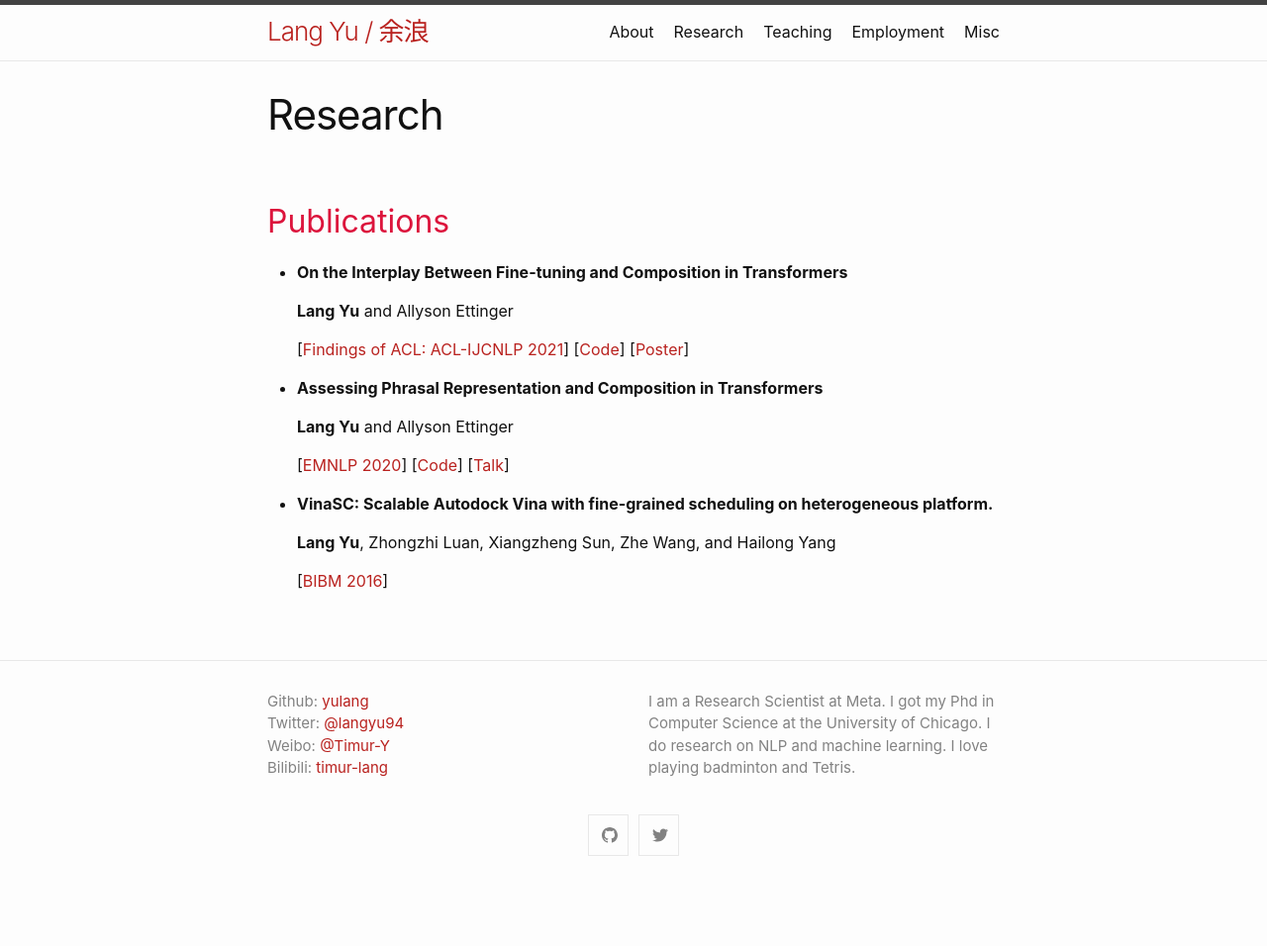
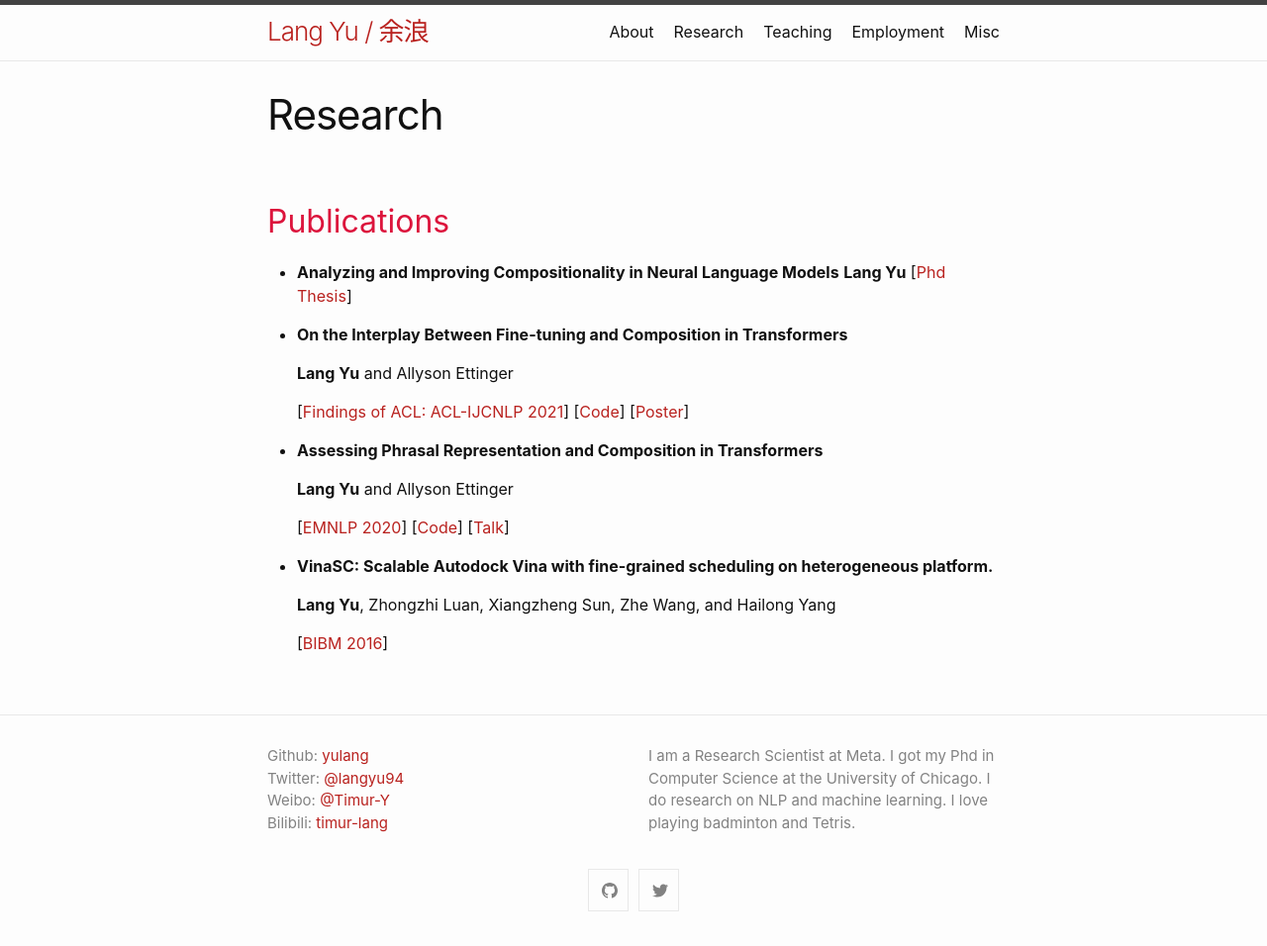
Before and after one commit to yulang/yulang.github.io, a Jekyll site: the page built from iz_01_research.markdown, in a window 1280 px wide. Shown: the whole page at 99% size. Built offline with Jekyll 4.4.1, drawn with Linux system fonts in a browser that asks for light colours; before the commit the page ends 900 px from its top, so only the background shows below that.

Commit message:
update publication

```diff
--- a/iz_01_research.markdown
+++ b/iz_01_research.markdown
@@ -5,6 +5,10 @@ permalink: /research
 ---
 
 ## Publications
+
+- **Analyzing and Improving Compositionality in Neural Language Models**
+   **Lang Yu**
+   [[Phd Thesis](https://knowledge.uchicago.edu/record/3009)]
 
 - **On the Interplay Between Fine-tuning and Composition in Transformers**
 
```
